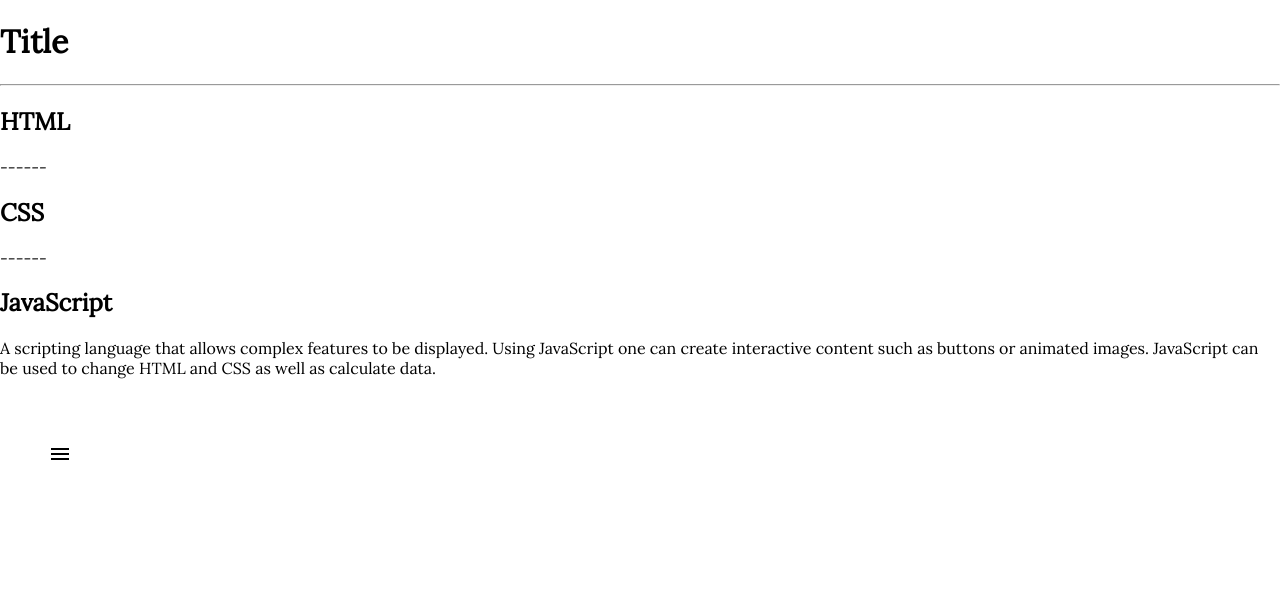
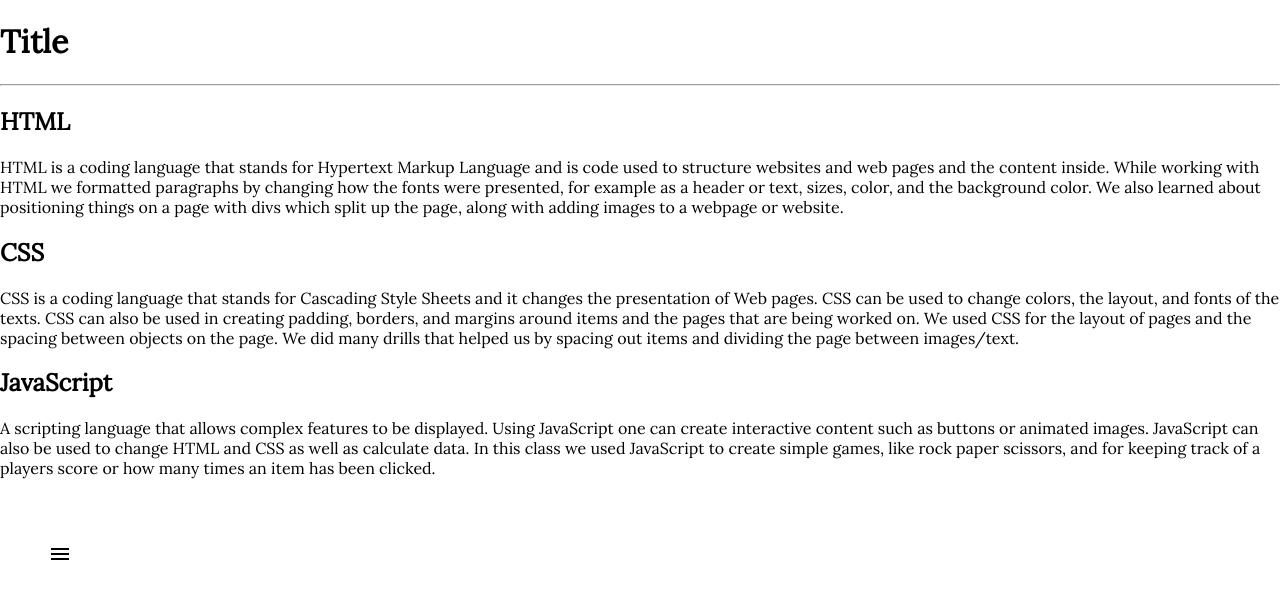
Before and after one commit to endiiii/Deep-Sky-Blue, a plain HTML site: page home.html in a window 1280 px wide. Shown: the top 598 px of the page. Drawn offline with nearby package versions, Linux system fonts and the light colour scheme.

Commit message:
added to home

```diff
--- a/home.html
+++ b/home.html
@@ -31,13 +31,13 @@
     <hr>
 
     <h2 class="header">HTML</h2>
-    <p> ------ </p>
+    <p> HTML is a coding language that stands for Hypertext Markup Language and is code used to structure websites and web pages and the content inside. While working with HTML we formatted paragraphs by changing how the fonts were presented, for example as a header or text, sizes, color, and the background color. We also learned about positioning things on a page with divs which split up the page, along with adding images to a webpage or website. </p>
 
     <h2 class="header">CSS</h2>
-    <p> ------ </p>
+    <p> CSS is a coding language that stands for Cascading Style Sheets and it changes the presentation of Web pages. CSS can be used to change colors, the layout, and fonts of the texts. CSS can also be used in creating padding, borders, and margins around items and the pages that are being worked on. We used CSS for the layout of pages and the spacing between objects on the page. We did many drills that helped us by spacing out items and dividing the page between images/text. </p>
 
     <h2 class="header"> JavaScript </h2>
-    <p> A scripting language that allows complex features to be displayed. Using JavaScript one can create interactive content such as buttons or animated images. JavaScript can be used to change HTML and CSS as well as calculate data.  </p>
+    <p> A scripting language that allows complex features to be displayed. Using JavaScript one can create interactive content such as buttons or animated images. JavaScript can also be used to change HTML and CSS as well as calculate data. In this class we used JavaScript to create simple games, like rock paper scissors, and for keeping track of a players score or how many times an item has been clicked.  </p>
         <div class="hero">
             <div class="nav-open-btn">
                 <ion-icon name="menu"></ion-icon>
```
